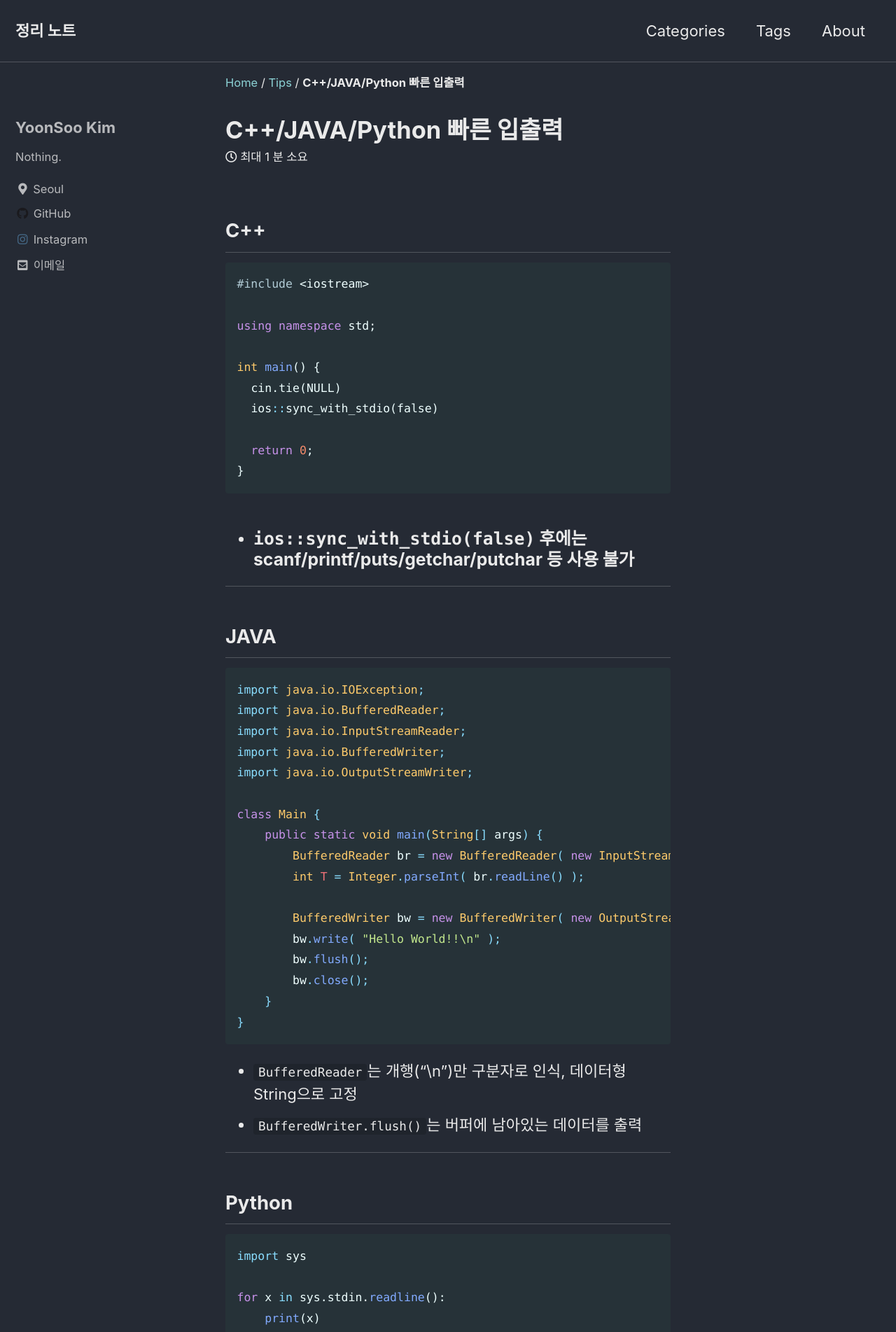
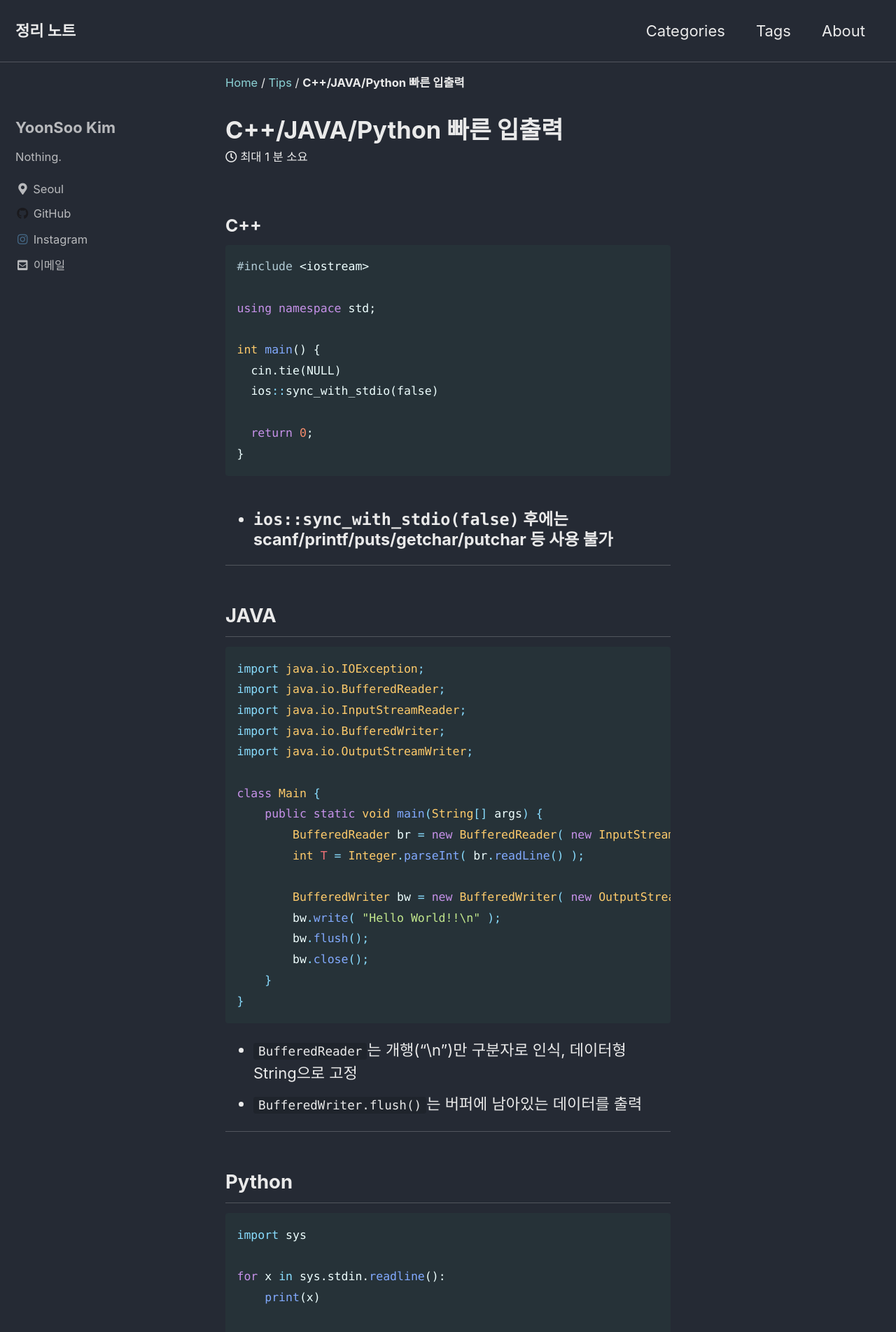
Before and after one commit to blackbeaver37/blackbeaver37.github.io, a Jekyll site: the page built from _posts/2020-07-23-fast_inoutput.md, in a window 1280 px wide. Shown: the top 1903 px of the page at 70% size. Built offline with Jekyll 4.4.1, drawn with Linux system fonts in a browser that asks for light colours; cached includes are drawn as plain includes.

````diff
--- a/_posts/2020-07-23-fast_inoutput.md
+++ b/_posts/2020-07-23-fast_inoutput.md
@@ -11,7 +11,7 @@ tags:
 last_modified_at: 2020-07-23T02:00:00-05:00
 ---
 
-## **C++**
+### C++
 
 ```c++
 #include <iostream>
@@ -26,7 +26,7 @@ int main() {
 }
 ```
 
-+ ### `ios::sync_with_stdio(false)` 후에는 scanf/printf/puts/getchar/putchar 등 사용 불가
++ #### `ios::sync_with_stdio(false)` 후에는 scanf/printf/puts/getchar/putchar 등 사용 불가
 
 ---
 
````
